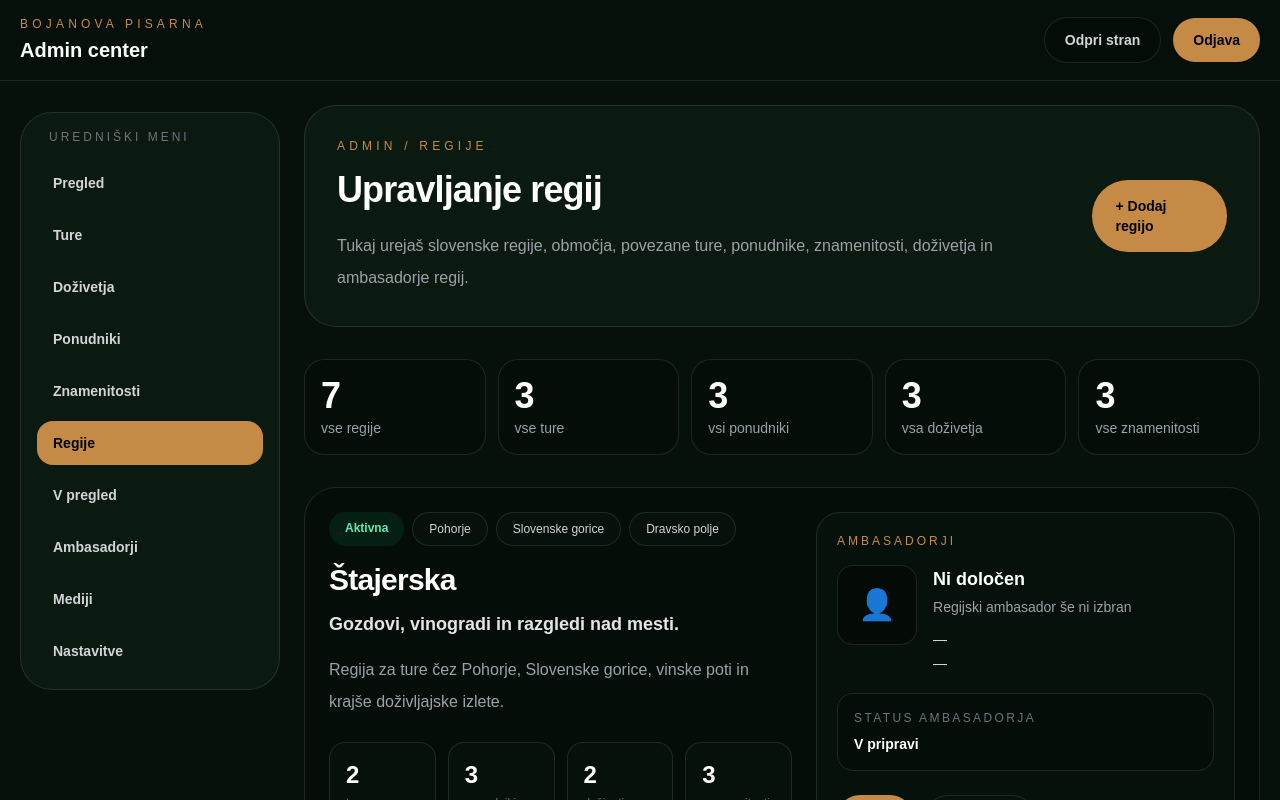
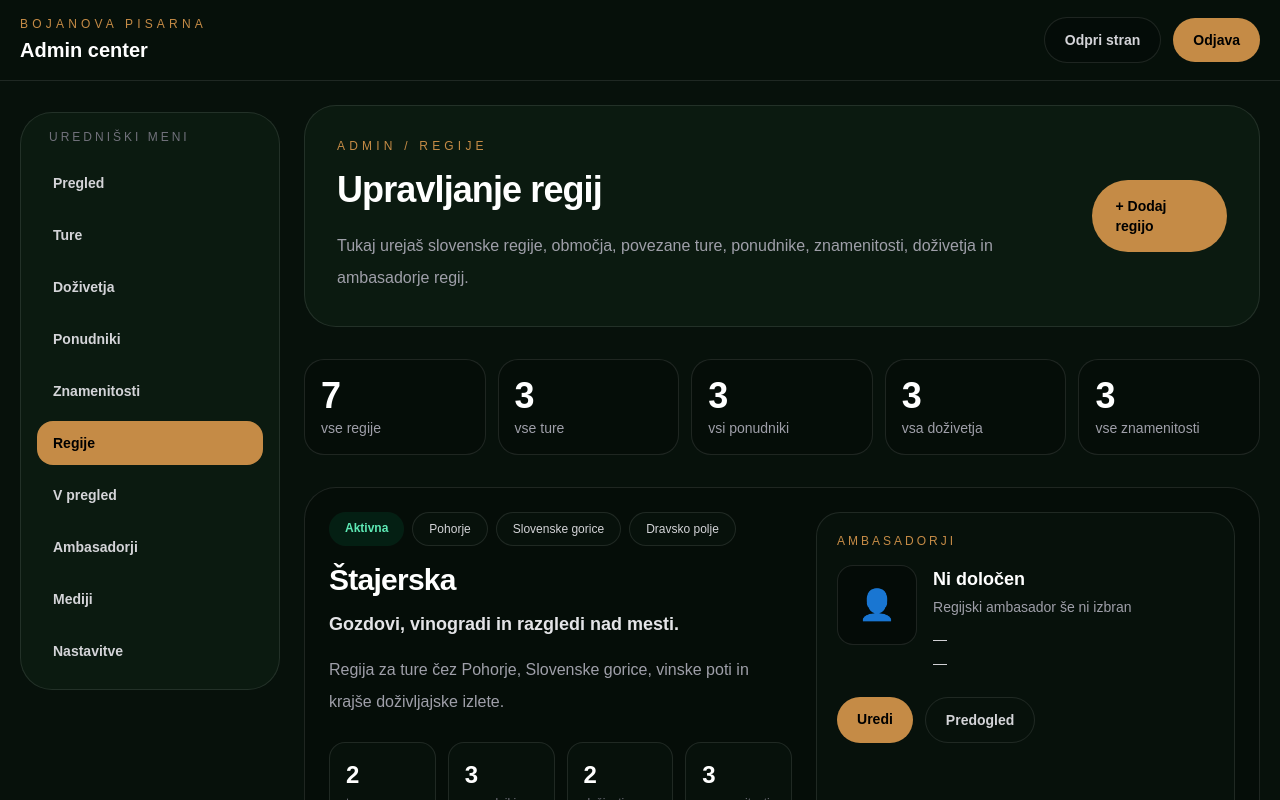
Before and after one commit to rabojan/bojan-on-bike-app, a Next.js app: page /admin/regije in a window 1280 px wide. Shown: the top 800 px of the page. Built offline with nearby package versions, Linux system fonts and the light colour scheme; sample sign-in values are in the browser's storage.

Commit message:
Remove ambassador status from regions overview

```diff
--- a/app/admin/regije/page.tsx
+++ b/app/admin/regije/page.tsx
@@ -332,13 +332,6 @@ export default function AdminRegionsPage() {
                       </div>
                     </div>
 
-                    <div className="mt-5 rounded-2xl border border-white/10 bg-black/20 p-4 text-sm">
-                      <div className="text-xs uppercase tracking-[0.2em] text-zinc-500">
-                        Status ambasadorja
-                      </div>
-                      <div className="mt-2 font-bold">{region.ambassador.status}</div>
-                    </div>
-
                     <div className="mt-6 flex flex-wrap gap-3">
                       <Link
                         href={`/admin/regije/${region.slug}`}
```
